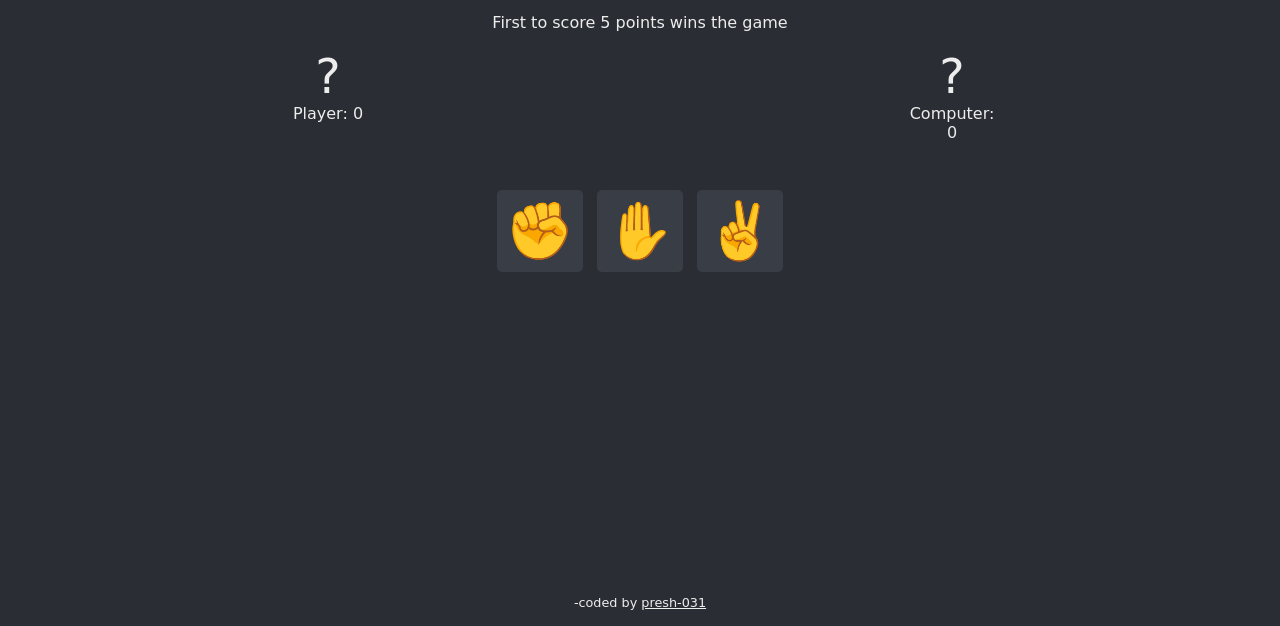
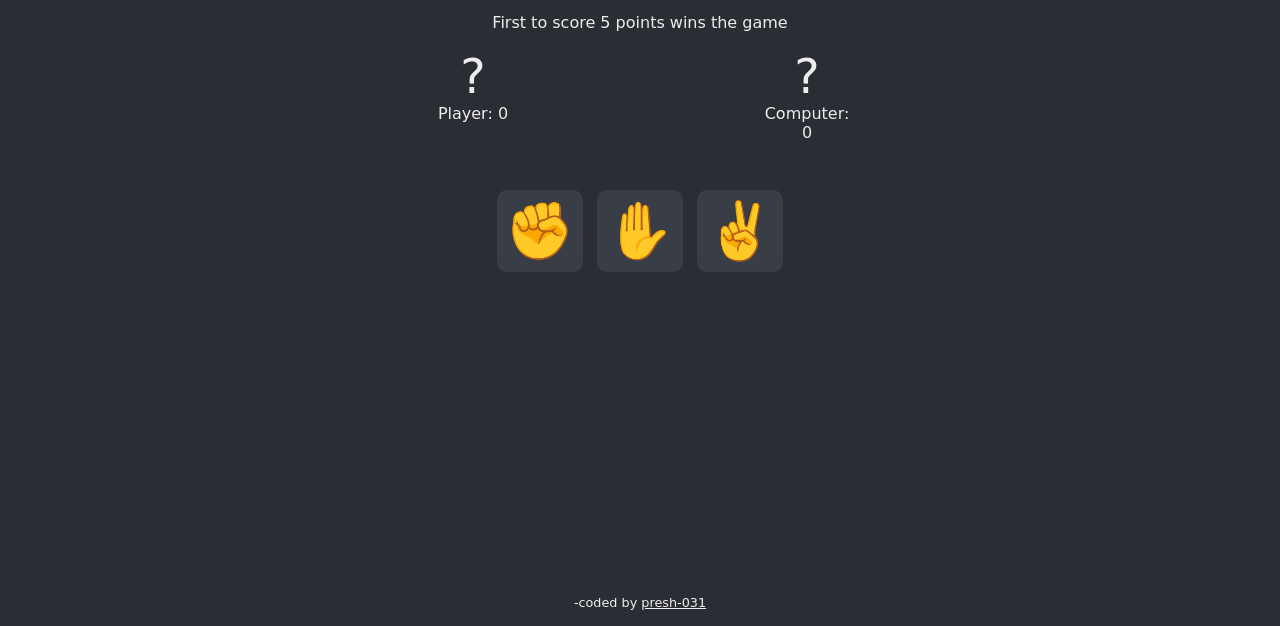
Before and after one commit to presh-031/Rockpaperscissors, a plain HTML site: page index.html in a window 1280 px wide. Shown: the part 174-800 px from the top of the page. Drawn offline with Linux system fonts and the light colour scheme; a web font is replaced by a local one.

Commit message:
simplified responsiveness with max-width, onto refactoring script

```diff
--- a/script.js
+++ b/script.js
@@ -40,9 +40,6 @@ function getComputerChoice() {
 }
 
 function playRound(playerSelection, computerSelection) {
-  // showPlayerSelection(playerSelection);
-  // showComputerSelection(computerSelection);
-
   if (playerSelection === '✋') {
     if (computerSelection === gameItems[0]) {
       result.textContent = `Paper beats rock`;
@@ -123,13 +120,13 @@ function playRound(playerSelection, computerSelection) {
   }
 }
 
+const computer = document.querySelector('.computer-selection');
 function showComputerSelection(computerSelection) {
-  const computer = document.querySelector('.computer-selection');
   computer.innerHTML = computerSelection;
 }
 
+const player = document.querySelector('.player-selection');
 function showPlayerSelection(playerSelection) {
-  const player = document.querySelector('.player-selection');
   player.innerHTML = playerSelection;
 }
 // Show modal when anyone wins
@@ -149,5 +146,6 @@ function playAgain() {
     modal.classList.add('hidden');
     mainResult.textContent = mainRule;
     result.textContent = rule;
+    computer.innerHTML = player.innerHTML = '?';
   });
 }
--- a/style.scss
+++ b/style.scss
@@ -61,6 +61,8 @@ header {
   display: flex;
   justify-content: space-around;
   padding: 1rem;
+  max-width: 700px;
+  margin: 0 auto;
 
   div {
     width: 6rem;
@@ -86,7 +88,7 @@ header {
   flex-wrap: wrap;
   button {
     font-size: 3.5rem;
-    border-radius: 5px;
+    border-radius: 10px;
     border: none;
     background-color: $secondary-dark;
     padding: 0.5rem;
```
Also changed, not shown: css/style.css.
